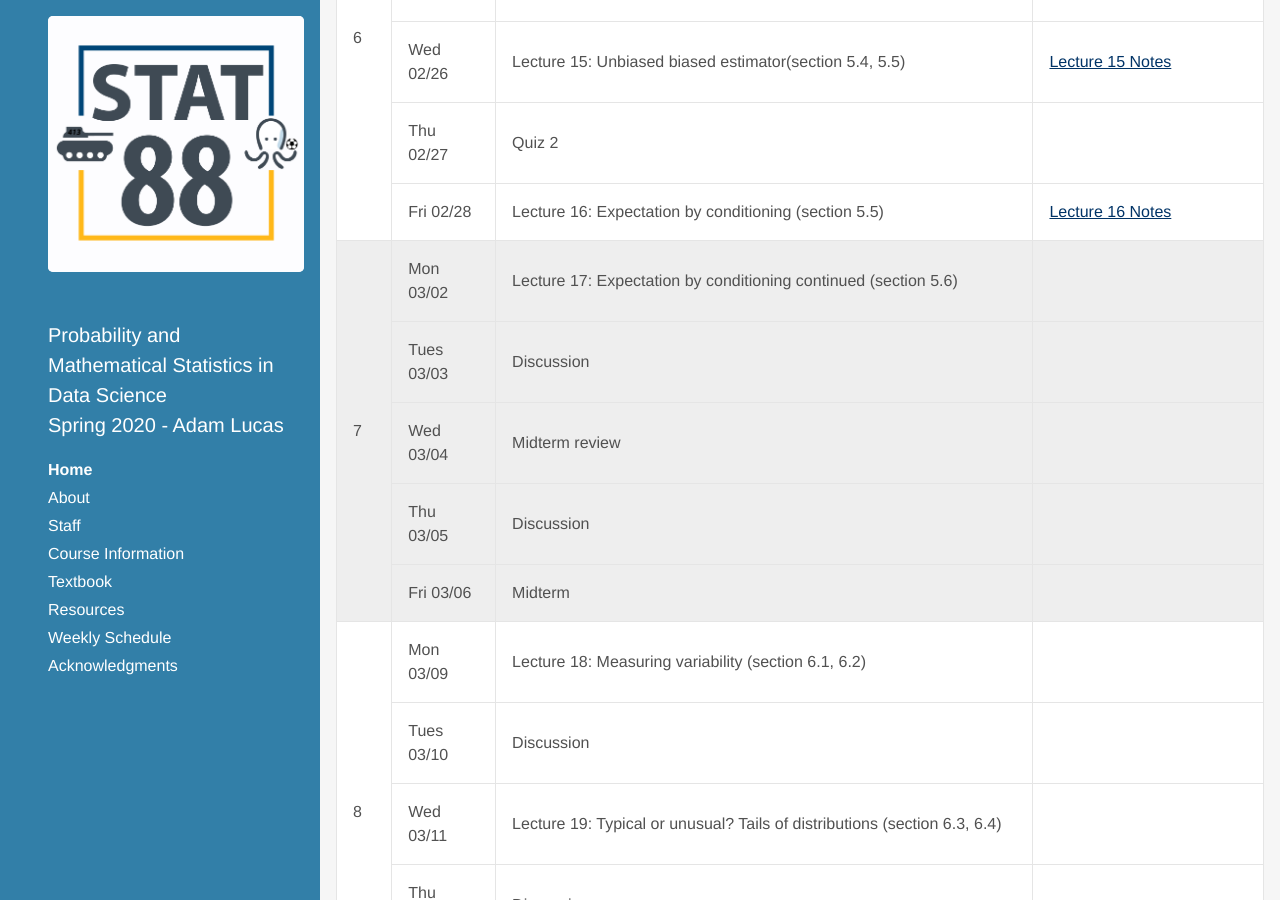
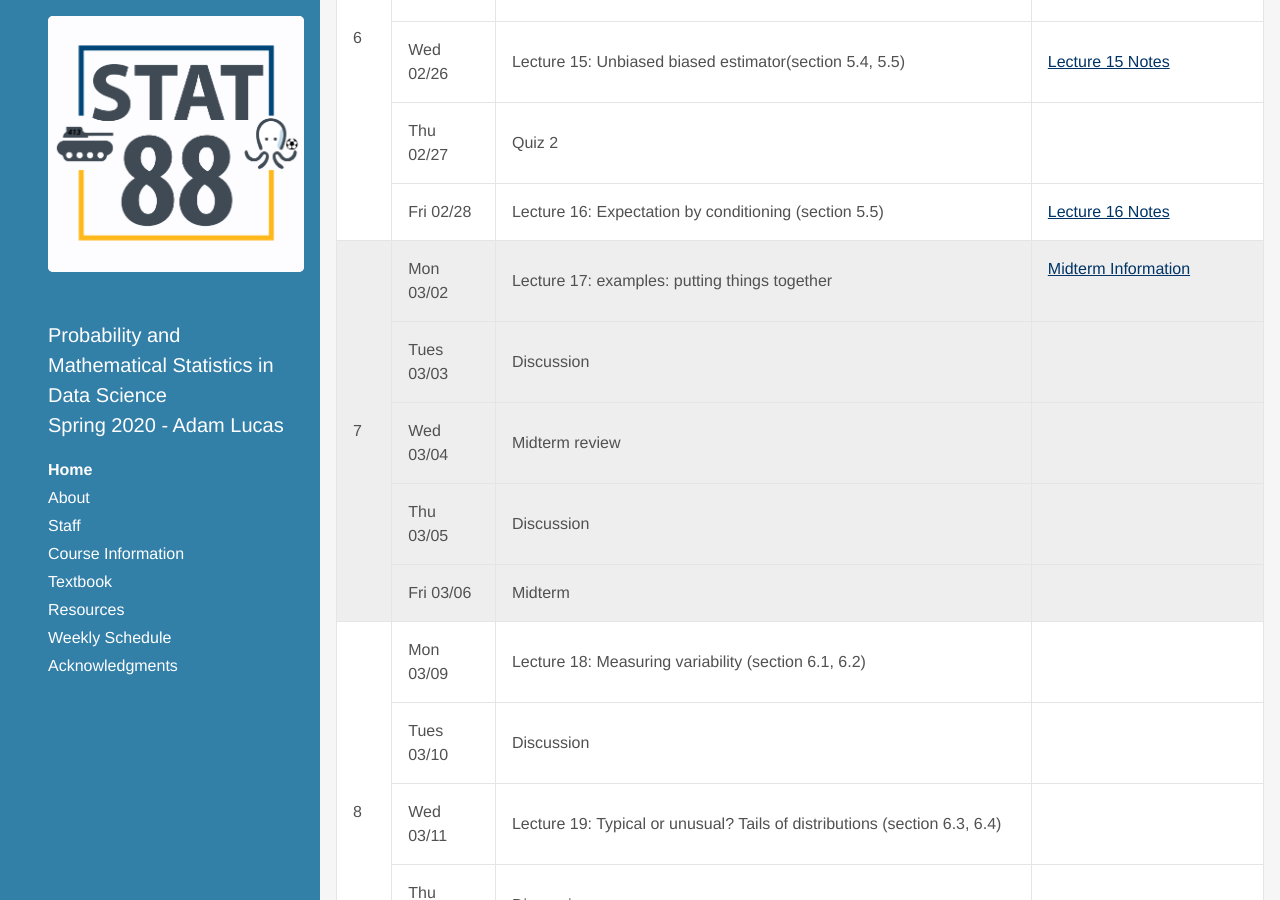
Before and after one commit to stat88/stat88.github.io, a Jekyll site: the page built from index.html, in a window 1280 px wide and 900 px high, scrolled down 2743 px. Built offline with Jekyll 4.4.1, drawn with Linux system fonts in a browser that asks for light colours; some web fonts are replaced; the list of posts is cut into pages by our own code.

Commit message:
add syllabus

```diff
--- a/_data/syllabus2.yml
+++ b/_data/syllabus2.yml
@@ -168,9 +168,11 @@ weeks:
     weekDuration: 03/02-03/06
     basic:
     - date: Mon 03/02
-      content: "Lecture 17: Expectation by conditioning continued (section 5.6)"
+      content: "Lecture 17: examples: putting things together"
       assignments:
-      # - name: HW 7 (Due Mon 03/09 at 10 PM)
+      - name: "Midterm Information"
+        url: https://piazza.com/class/k5k20py3wbjha?cid=195
+      - name:
     - date: Tues 03/03
       content: "Discussion"
     - date: Wed 03/04
```
